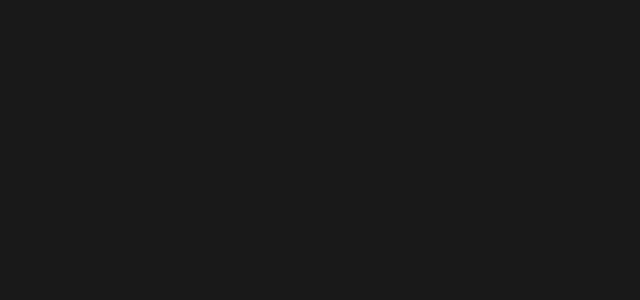
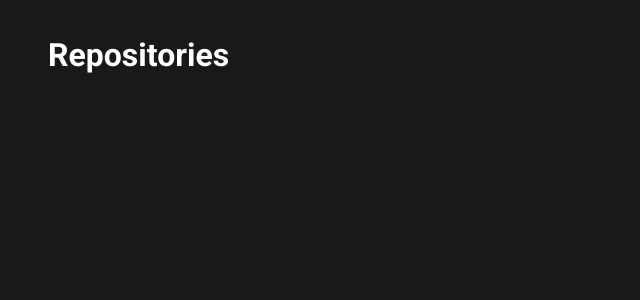
Before and after one commit to eliveltonsf/github-dashboard, a React (Create React App) app: page /repositories in a window 1280 px wide. Before the commit this address had no page. Shown: the top 300 px of the page, without its empty margins (0-640 px from the left). Built offline with nearby package versions, Linux system fonts and the light colour scheme.

Commit message:
feat: add repositories page and route

```diff
--- /dev/null
+++ b/src/pages/RepositoriesPage/index.tsx
@@ -0,0 +1,13 @@
+import React from 'react';
+
+import { Container } from './styles';
+
+const RepositoriesPage = () => {
+  return (
+    <Container>
+      <h1>Repositories</h1>
+    </Container>
+  );
+};
+
+export default RepositoriesPage;
--- /dev/null
+++ b/src/pages/RepositoriesPage/styles.ts
@@ -0,0 +1,6 @@
+import styled from 'styled-components';
+
+export const Container = styled.div`
+  min-height: 100vh;
+  padding: 0 2rem;
+`;
--- a/src/routes/app.routes.tsx
+++ b/src/routes/app.routes.tsx
@@ -2,10 +2,12 @@
 import { Routes, Route } from 'react-router-dom';
 
 import MainPage from '../pages/MainPage';
+import RepositoriesPage from '../pages/RepositoriesPage';
 
 const AppRoutes: React.FC = () => (
   <Routes>
     <Route path="/" element={<MainPage />} />
+    <Route path="/repositories" element={<RepositoriesPage />} />
   </Routes>
 );
 
```
